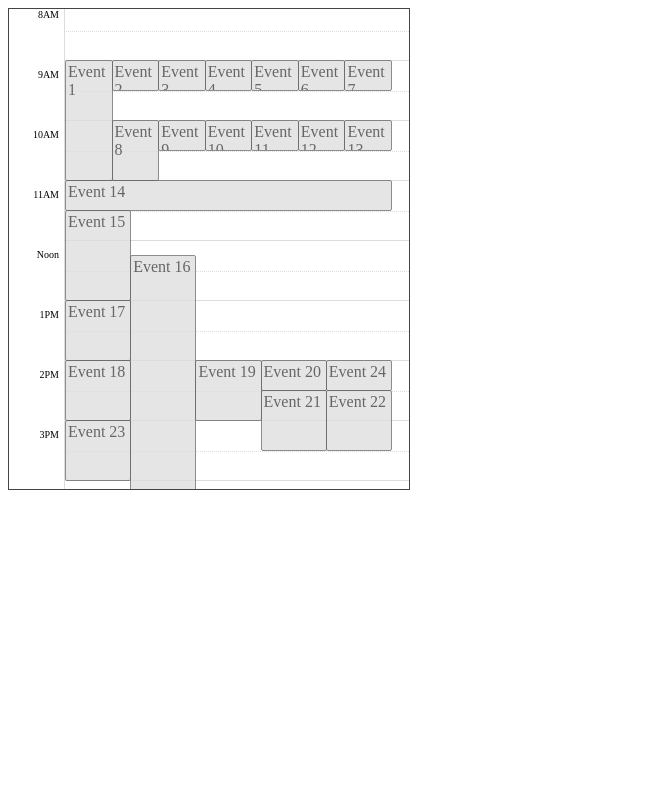
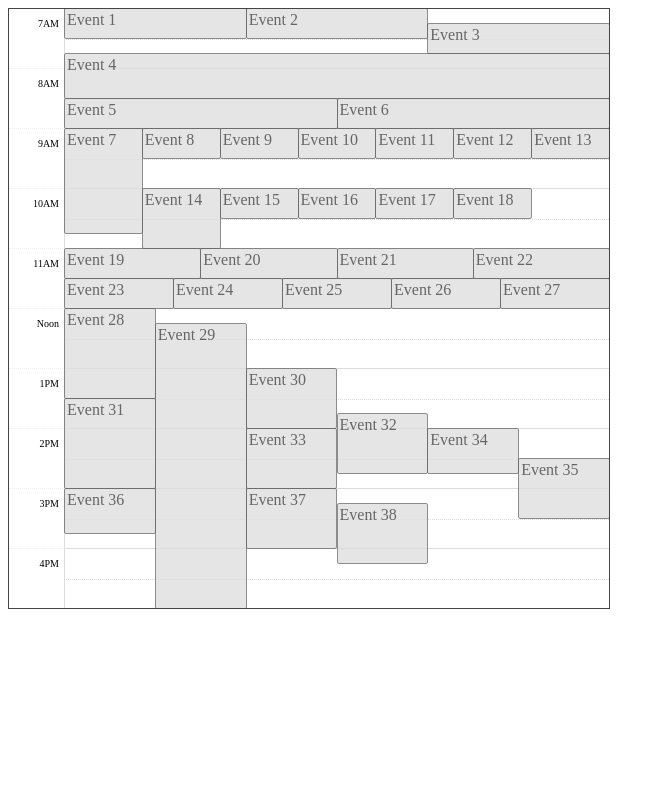
Before and after one commit to codearachnid/jquery-relative-events, a plain HTML site: page jquery.relativeEvents.demo.html in a window 1280 px wide. Shown: the whole page, without its empty margins (0-665 px from the left). Drawn offline with nearby package versions, Linux system fonts and the light colour scheme.

Commit message:
refining offsets

```diff
--- a/jquery.relativeEvents.demo.js
+++ b/jquery.relativeEvents.demo.js
@@ -2,30 +2,52 @@
  * DEMO EVENTS
  */
 var demo_events = [
-    { name: 'Event 1', id: "event-1", hour: "9", min: "00", duration: "120" },
-    { name: 'Event 2', id: "event-2", hour: "9", min: "00", duration: "30" },
-    { name: 'Event 3', id: "event-3", hour: "9", min: "00", duration: "30" },
-    { name: 'Event 4', id: "event-4", hour: "9", min: "00", duration: "30" },
-    { name: 'Event 5', id: "event-5", hour: "9", min: "00", duration: "30" },
-    { name: 'Event 6', id: "event-6", hour: "9", min: "00", duration: "30" },
-    { name: 'Event 7', id: "event-7", hour: "9", min: "00", duration: "30" },
-    { name: 'Event 8', id: "event-8", hour: "10", min: "00", duration: "60" },
-    { name: 'Event 9', id: "event-9", hour: "10", min: "00", duration: "30" },
-    { name: 'Event 10', id: "event-10", hour: "10", min: "00", duration: "30" },
-    { name: 'Event 11', id: "event-11", hour: "10", min: "00", duration: "30" },
-    { name: 'Event 12', id: "event-12", hour: "10", min: "00", duration: "30" },
-    { name: 'Event 13', id: "event-13", hour: "10", min: "00", duration: "30" },
-    { name: 'Event 14', id: "event-14", hour: "11", min: "00", duration: "30" },
-    { name: 'Event 15', id: "event-15", hour: "11", min: "30", duration: "90" },
-    { name: 'Event 16', id: "event-16", hour: "12", min: "15", duration: "300" },
-    { name: 'Event 17', id: "event-17", hour: "13", min: "00", duration: "60" },
-    { name: 'Event 18', id: "event-18", hour: "14", min: "00", duration: "60" },
-    { name: 'Event 19', id: "event-19", hour: "14", min: "00", duration: "60" },
-    { name: 'Event 20', id: "event-20", hour: "14", min: "00", duration: "30" },
-    { name: 'Event 21', id: "event-21", hour: "14", min: "30", duration: "60" },
-    { name: 'Event 22', id: "event-22", hour: "14", min: "30", duration: "60" },
-    { name: 'Event 23', id: "event-23", hour: "15", min: "00", duration: "60" },
-    { name: 'Event 24', id: "event-24", hour: "14", min: "00", duration: "30" }
+	// 3x1 events
+	{ hour: "7", min: "00", duration: "30" },
+	{ hour: "7", min: "00", duration: "30" },
+	{ hour: "7", min: "15", duration: "30" },
+	// 1x1 event
+	{ hour: "7", min: "45", duration: "45" },
+	// 2x1 events
+    { hour: "8", min: "30", duration: "30" },
+    { hour: "8", min: "30", duration: "30" },
+    // 7x2.5 events
+    { hour: "9", min: "00", duration: "105" },
+    { hour: "9", min: "00", duration: "30" },
+    { hour: "9", min: "00", duration: "30" },
+    { hour: "9", min: "00", duration: "30" },
+    { hour: "9", min: "00", duration: "30" },
+    { hour: "9", min: "00", duration: "30" },
+    { hour: "9", min: "00", duration: "30" },
+    { hour: "10", min: "00", duration: "60" },
+    { hour: "10", min: "00", duration: "30" },
+    { hour: "10", min: "00", duration: "30" },
+    { hour: "10", min: "00", duration: "30" },
+    { hour: "10", min: "00", duration: "30" },
+    // { hour: "10", min: "00", duration: "30" },
+    // 4x1 event
+    { hour: "11", min: "00", duration: "30" },
+    { hour: "11", min: "00", duration: "30" },
+    { hour: "11", min: "00", duration: "30" },
+    { hour: "11", min: "00", duration: "30" },
+    // 5x1 event
+    { hour: "11", min: "30", duration: "30" },
+    { hour: "11", min: "30", duration: "30" },
+    { hour: "11", min: "30", duration: "30" },
+    { hour: "11", min: "30", duration: "30" },
+    { hour: "11", min: "30", duration: "30" },
+    // 6x5 events
+    { hour: "12", min: "00", duration: "90" },
+    { hour: "12", min: "15", duration: "285" },
+    { hour: "13", min: "00", duration: "60" },
+    { hour: "13", min: "30", duration: "90" },
+    { hour: "13", min: "45", duration: "60" },
+    { hour: "14", min: "00", duration: "60" },
+    { hour: "14", min: "00", duration: "45" },
+    { hour: "14", min: "30", duration: "60" },
+    { hour: "15", min: "00", duration: "45" },
+    { hour: "15", min: "00", duration: "60" },
+    { hour: "15", min: "15", duration: "60" },
 ];
 /**
  * EVENT OVERLAP DEMO
@@ -37,18 +59,17 @@ jQuery(document).ready(function($){
         // create event divs
         $('#demoEvents').append($('<div>').attr( {
             class: 'event',
-            id: item.id,
+            id: 'event-' + i,
             'data-hour':item.hour,
             'data-minute': item.min,
             'data-duration':item.duration
-        }).text(item.name));
+        }).text( "Event " + (i+1) ));
         if( demo_events.length-1 == i ){
             $('.calendar').relativeEvents({
-                dayStart: 8,
-                showHourRange: 8,
+            	dayStart: 7,
                 eventOffset: {
-                    top: -51, // offset because of 51 borders for hour and half hour dividers
-                    left: 65,
+                    top: -52, // offset because of 48 borders for hour and half hour dividers
+                    left: 64,
                     height: -5, // offset height because of the event borders
                     width: -5, // offset width because of the event borders
                 },
--- a/jquery.relativeEvents.less
+++ b/jquery.relativeEvents.less
@@ -1,32 +1,45 @@
+/**
+ * jQuery Relative Events
+ *
+ * These styles are the basic framework for layout
+ *
+ */
+
 .calendar{
-    width:400px;
+
+	@calendar-width: 600px;
+	@minute: 1px;
+	@time-width: 50px;
+
+    width:@calendar-width;
     border:1px solid #444;
     position:relative;
-    height:480px; /* height of 8 hours */
+    height:599px; // height of 10 hours ( default 8-5pm )
     overflow-y:scroll;
     overflow-x:hidden;
 
     .grid{
 	    list-style:none;
-	    margin:0;
+	    margin:-1px 0 0; // cheat the top border under the wrapper
 	    padding:0;
 	    position:absolute;
 
 	    li{
 		    display:block;
-		    height:60px;
-		    width:400px;
+		    height:@minute * 60;
+		    width:@calendar-width;
 		    position:relative;
 
 		    span{
 			    position:absolute;
 			    top:0;
 			    left: 0;
-			    height:60px;
+			    height:@minute * 60;
 			    padding:0 5px 0 0;
-			    width:50px;
+			    width:@time-width;
 			    background:#fff;
 			    border-right:1px solid #ddd;
+			    border-top:1px dotted #eee;
 			    display:block;
 			    text-align:right;
 			    z-index:10;
@@ -35,13 +48,13 @@
 			}
 
 			div{
-			    height: 30px;
-			    top:0;
+				top:0;
 			    left: 0;
 			    width:100%;
-			    margin-bottom: 30px;
+			    height: @minute * 30; // half hour increment for split border
 			    border-bottom: 1px dotted #ddd;
 			    border-top: 1px solid #ddd;
+			    margin-bottom: @minute * 30;
 			    position:absolute;
 			    display:block;
 			    z-index:5;
@@ -51,13 +64,14 @@
 
     .events{
 	    z-index: 20;
-	    width: 326px;
-	    margin-left: 56px;
+	    width: @calendar-width - @time-width - 5;
+	    margin-left: @time-width + 5;
 	    position: relative;
 	    height:100%;
 
 	    .event{
 		    padding:2px;
+		    margin:0;
 		    background: #ddd;
 		    color:#333;
 		    border-radius:2px;
```
Also changed, not shown: jquery.relativeEvents.css, jquery.relativeEvents.demo.html (line endings or trailing spaces), jquery.relativeEvents.js.
